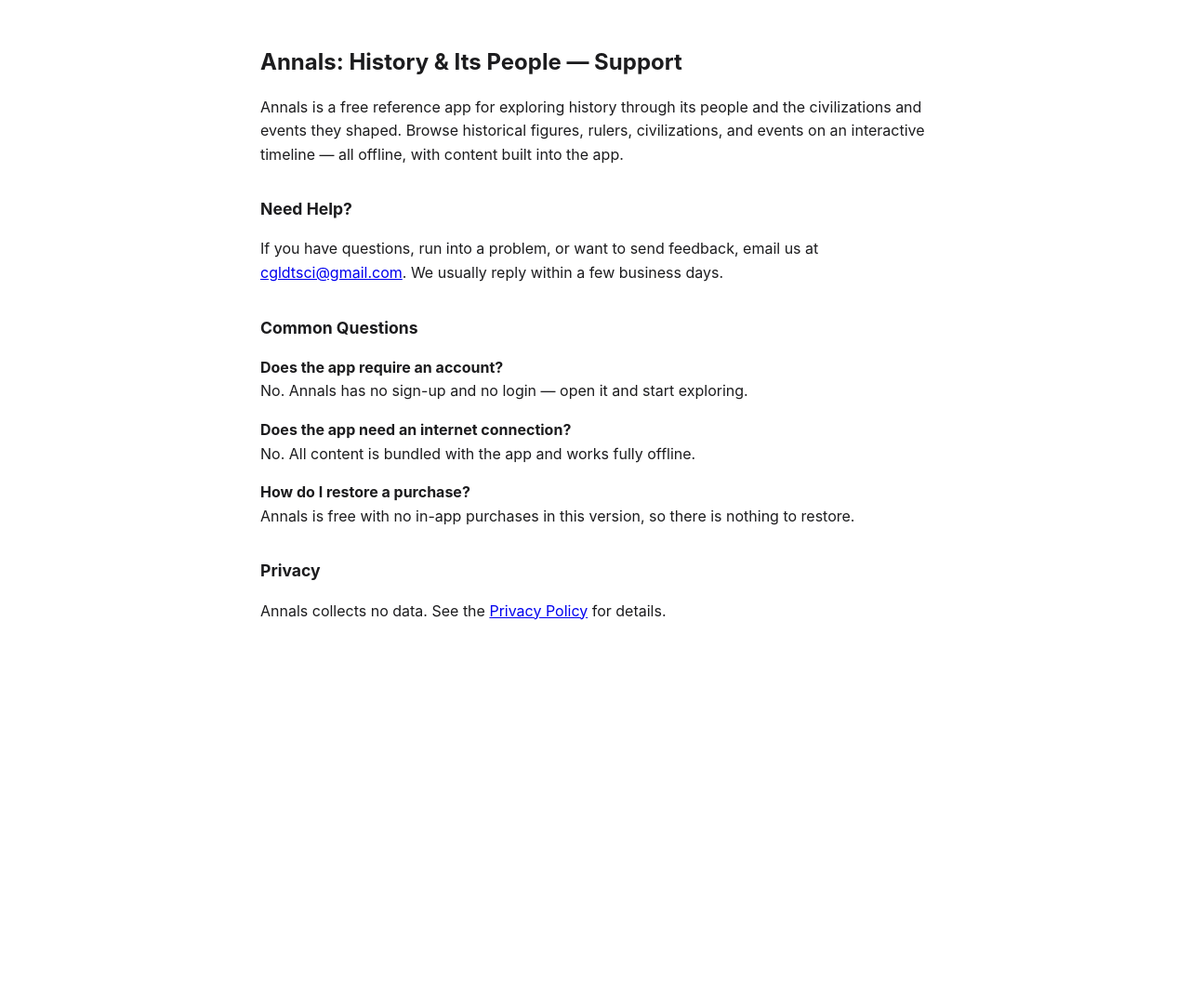
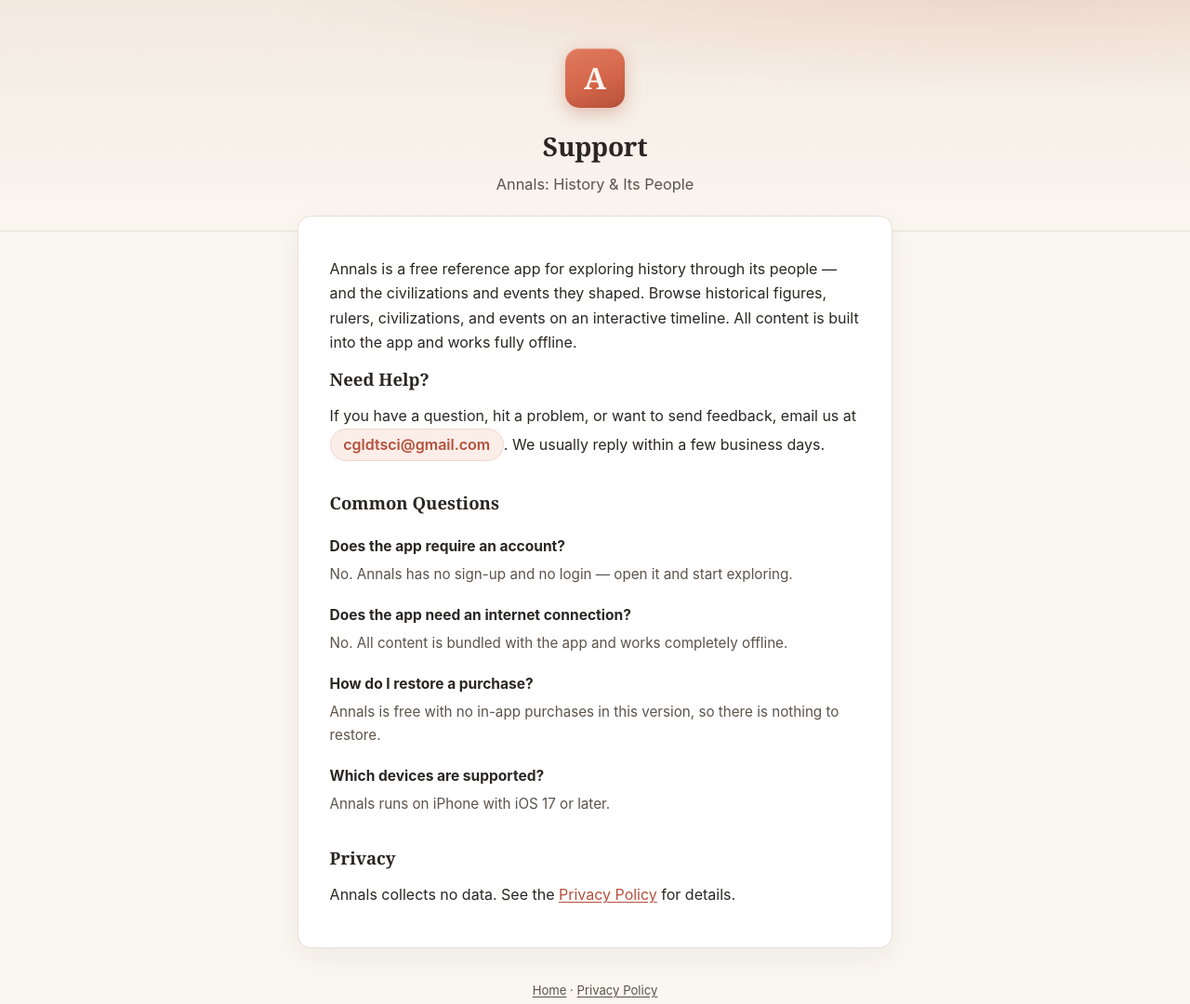
Before and after one commit to cgldtsci/annals-support, a plain HTML site: page support.html in a window 1280 px wide. Shown: the whole page at 93% size. Before the commit the page ends 800 px from the top, so only its background shows below. Drawn offline with Linux system fonts and the light colour scheme.

Commit message:
Redesign pages with clay & parchment theme matching the app brand

```diff
--- /dev/null
+++ b/style.css
@@ -0,0 +1,165 @@
+:root {
+  --clay: #D4664A;
+  --clay-dark: #B5503A;
+  --ink: #2B2622;
+  --ink-soft: #5C534B;
+  --parchment: #FAF6F0;
+  --card: #FFFFFF;
+  --hairline: #E8DFD4;
+}
+
+* { box-sizing: border-box; }
+
+body {
+  margin: 0;
+  font-family: -apple-system, BlinkMacSystemFont, "Segoe UI", "Helvetica Neue", Helvetica, Arial, sans-serif;
+  background: var(--parchment);
+  color: var(--ink);
+  line-height: 1.65;
+  -webkit-font-smoothing: antialiased;
+}
+
+.wrap {
+  max-width: 680px;
+  margin: 0 auto;
+  padding: 0 1.25rem 4rem;
+}
+
+/* --- hero --- */
+.hero {
+  background:
+    radial-gradient(ellipse 120% 90% at 85% -10%, rgba(212, 102, 74, 0.16), transparent 55%),
+    linear-gradient(180deg, #F3EAE0 0%, var(--parchment) 100%);
+  border-bottom: 1px solid var(--hairline);
+  padding: 3.25rem 1.25rem 2.25rem;
+  text-align: center;
+}
+
+.hero .mark {
+  display: inline-flex;
+  align-items: center;
+  justify-content: center;
+  width: 64px;
+  height: 64px;
+  border-radius: 15px;
+  background: linear-gradient(160deg, #E07B5F 0%, var(--clay) 55%, var(--clay-dark) 100%);
+  color: #FFF7F2;
+  font-family: Georgia, "Times New Roman", serif;
+  font-size: 2rem;
+  font-weight: 700;
+  box-shadow: 0 6px 18px rgba(181, 80, 58, 0.32), inset 0 1px 0 rgba(255, 255, 255, 0.35);
+  margin-bottom: 1.1rem;
+}
+
+.hero h1 {
+  margin: 0 0 0.35rem;
+  font-family: Georgia, "Times New Roman", serif;
+  font-size: 1.75rem;
+  font-weight: 700;
+  letter-spacing: -0.01em;
+}
+
+.hero .tagline {
+  margin: 0;
+  color: var(--ink-soft);
+  font-size: 1.02rem;
+}
+
+/* --- content card --- */
+.card {
+  background: var(--card);
+  border: 1px solid var(--hairline);
+  border-radius: 14px;
+  padding: 2rem 2.1rem;
+  margin-top: -1.1rem;
+  box-shadow: 0 10px 30px rgba(43, 38, 34, 0.06);
+}
+
+.meta {
+  color: var(--ink-soft);
+  font-size: 0.86rem;
+  letter-spacing: 0.02em;
+  margin: 0 0 1.4rem;
+  padding-bottom: 1.1rem;
+  border-bottom: 1px solid var(--hairline);
+}
+
+h2 {
+  font-family: Georgia, "Times New Roman", serif;
+  font-size: 1.16rem;
+  margin: 1.9rem 0 0.6rem;
+  color: var(--ink);
+}
+
+h2:first-of-type { margin-top: 0; }
+
+p { margin: 0.7rem 0; color: var(--ink); }
+
+a { color: var(--clay-dark); text-decoration: underline; text-underline-offset: 2px; }
+a:hover { color: var(--clay); }
+
+/* --- link cards (index) --- */
+.links { display: grid; gap: 0.9rem; margin-top: 1.6rem; }
+
+.links a {
+  display: block;
+  background: var(--card);
+  border: 1px solid var(--hairline);
+  border-radius: 12px;
+  padding: 1.1rem 1.3rem;
+  text-decoration: none;
+  color: var(--ink);
+  transition: border-color 0.15s, box-shadow 0.15s, transform 0.15s;
+}
+
+.links a:hover {
+  border-color: var(--clay);
+  box-shadow: 0 8px 22px rgba(181, 80, 58, 0.12);
+  transform: translateY(-1px);
+}
+
+.links .title { font-weight: 600; color: var(--clay-dark); font-size: 1.02rem; }
+.links .desc { color: var(--ink-soft); font-size: 0.9rem; margin-top: 0.15rem; }
+
+/* --- FAQ --- */
+.faq { margin: 1rem 0 0; }
+
+.faq dt {
+  font-weight: 650;
+  font-size: 0.97rem;
+  margin-top: 1.15rem;
+}
+
+.faq dd {
+  margin: 0.3rem 0 0;
+  color: var(--ink-soft);
+  font-size: 0.95rem;
+}
+
+.email-pill {
+  display: inline-block;
+  background: #FBEDE8;
+  border: 1px solid #F2D5CB;
+  color: var(--clay-dark);
+  border-radius: 999px;
+  padding: 0.2rem 0.85rem;
+  font-weight: 600;
+  text-decoration: none;
+}
+
+.email-pill:hover { background: #F8E2DA; color: var(--clay-dark); }
+
+.footer {
+  text-align: center;
+  color: var(--ink-soft);
+  font-size: 0.82rem;
+  margin-top: 2.2rem;
+}
+
+.footer a { color: var(--ink-soft); }
+
+@media (max-width: 540px) {
+  .hero { padding-top: 2.5rem; }
+  .hero h1 { font-size: 1.45rem; }
+  .card { padding: 1.5rem 1.3rem; border-radius: 12px; }
+}
--- a/support.html
+++ b/support.html
@@ -4,28 +4,42 @@
 <meta charset="UTF-8">
 <meta name="viewport" content="width=device-width, initial-scale=1.0">
 <title>Support — Annals</title>
-<style>
-  body { font-family: -apple-system, BlinkMacSystemFont, "Segoe UI", Helvetica, Arial, sans-serif; max-width: 720px; margin: 0 auto; padding: 2rem 1.25rem; line-height: 1.6; color: #1c1c1e; }
-  h1 { font-size: 1.5rem; }
-  h2 { font-size: 1.1rem; margin-top: 2rem; }
-</style>
+<link rel="stylesheet" href="style.css">
 </head>
 <body>
-  <h1>Annals: History &amp; Its People — Support</h1>
+  <header class="hero">
+    <div class="mark">A</div>
+    <h1>Support</h1>
+    <p class="tagline">Annals: History &amp; Its People</p>
+  </header>
 
-  <p>Annals is a free reference app for exploring history through its people and the civilizations and events they shaped. Browse historical figures, rulers, civilizations, and events on an interactive timeline — all offline, with content built into the app.</p>
+  <main class="wrap">
+    <article class="card">
+      <p>Annals is a free reference app for exploring history through its people — and the civilizations and events they shaped. Browse historical figures, rulers, civilizations, and events on an interactive timeline. All content is built into the app and works fully offline.</p>
 
-  <h2>Need Help?</h2>
-  <p>If you have questions, run into a problem, or want to send feedback, email us at <a href="mailto:cgldtsci@gmail.com">cgldtsci@gmail.com</a>. We usually reply within a few business days.</p>
+      <h2>Need Help?</h2>
+      <p>If you have a question, hit a problem, or want to send feedback, email us at <a class="email-pill" href="mailto:cgldtsci@gmail.com">cgldtsci@gmail.com</a>. We usually reply within a few business days.</p>
 
-  <h2>Common Questions</h2>
-  <p><strong>Does the app require an account?</strong><br>No. Annals has no sign-up and no login — open it and start exploring.</p>
+      <h2>Common Questions</h2>
+      <dl class="faq">
+        <dt>Does the app require an account?</dt>
+        <dd>No. Annals has no sign-up and no login — open it and start exploring.</dd>
 
-  <p><strong>Does the app need an internet connection?</strong><br>No. All content is bundled with the app and works fully offline.</p>
+        <dt>Does the app need an internet connection?</dt>
+        <dd>No. All content is bundled with the app and works completely offline.</dd>
 
-  <p><strong>How do I restore a purchase?</strong><br>Annals is free with no in-app purchases in this version, so there is nothing to restore.</p>
+        <dt>How do I restore a purchase?</dt>
+        <dd>Annals is free with no in-app purchases in this version, so there is nothing to restore.</dd>
 
-  <h2>Privacy</h2>
-  <p>Annals collects no data. See the <a href="privacy.html">Privacy Policy</a> for details.</p>
+        <dt>Which devices are supported?</dt>
+        <dd>Annals runs on iPhone with iOS 17 or later.</dd>
+      </dl>
+
+      <h2>Privacy</h2>
+      <p>Annals collects no data. See the <a href="privacy.html">Privacy Policy</a> for details.</p>
+    </article>
+
+    <p class="footer"><a href="index.html">Home</a> · <a href="privacy.html">Privacy Policy</a></p>
+  </main>
 </body>
 </html>
```
Also changed, not shown: index.html (+22 -12 lines), privacy.html (+15 -9 lines).
